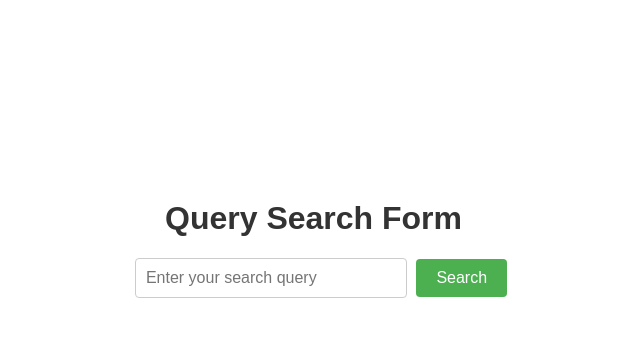
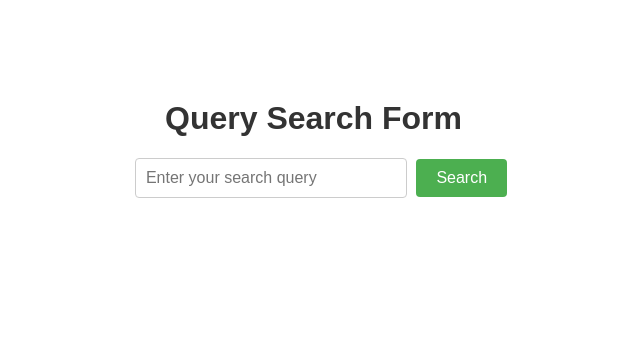
Before and after one commit to MikeNsiah10/search_engine_project, a Flask app: page / in a window 1280 px wide. Shown: the top 337 px of the page, without its empty margins (319-959 px from the left). Run offline with Flask 3, Linux system fonts and the light colour scheme.

Commit message:
Update style.css

```diff
--- a/static/css/style.css
+++ b/static/css/style.css
@@ -1,7 +1,7 @@
 body{ font-family: Arial, Helvetica, sans-serif;
     text-align: center;
     display: flexbox;
-    margin-top: 200px;
+    margin-top: 100px;
 
 
 
```
